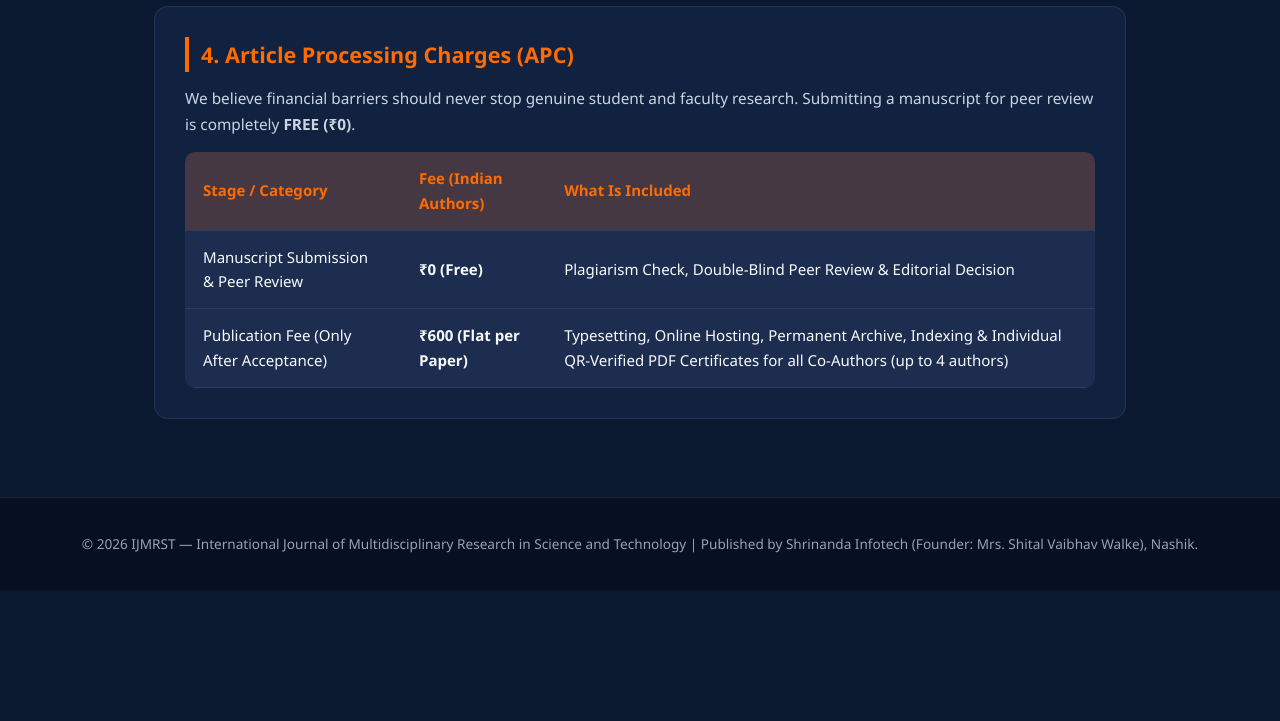
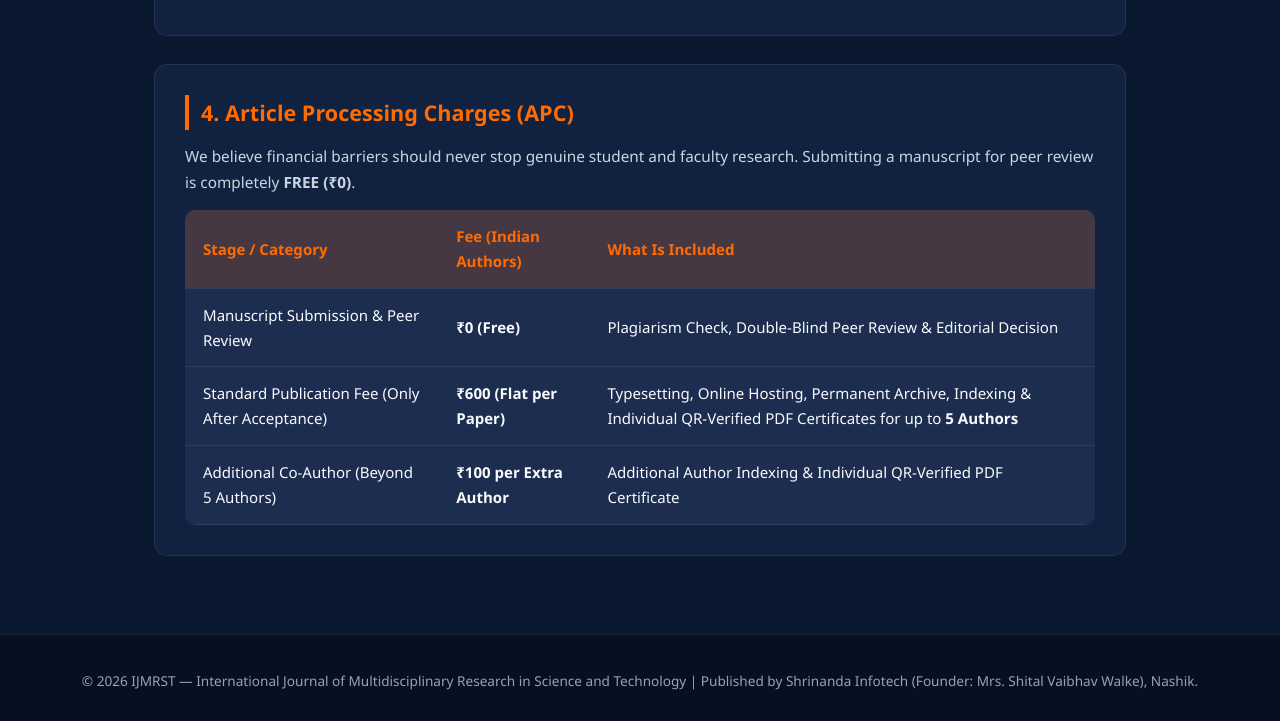
Before and after one commit to ShrinandaInfotech/ijmrst-journal, a plain HTML site: page guidelines.html in a window 1280 px wide. Shown: the part 1378-2099 px from the top of the page. Before the commit the page ends 1968 px from the top, so only its background shows below. Drawn offline with Linux system fonts and the light colour scheme.

Commit message:
Update guidelines.html

```diff
--- a/guidelines.html
+++ b/guidelines.html
@@ -309,6 +309,7 @@
       <p>Authors must submit original, unpublished manuscripts written in clear English (or verified regional scholarly abstracts where applicable) in <strong>.doc / .docx</strong> format.</p>
       <ul>
         <li><strong>Layout & Font:</strong> A4 page size, Double-Column format, Times New Roman font (Title: 16pt Bold, Headings: 11pt Bold, Body Text: 10pt Regular).</li>
+        <li><strong>Author Limit:</strong> Up to <strong>5 Authors per manuscript</strong> (e.g., 4 student researchers + 1 faculty guide) are permitted under the standard publication tier.</li>
         <li><strong>Structure:</strong> Title, Author Details (Name, Designation, Department, Institution, Email), Abstract (150–250 words), 4–6 Keywords, Introduction, Methodology, Results & Discussion, Conclusion, and References (IEEE / APA format).</li>
         <li><strong>Page Limit:</strong> Standard papers should be between 4 to 12 pages, including high-resolution figures and tables.</li>
       </ul>
@@ -355,9 +356,14 @@
             <td>Plagiarism Check, Double-Blind Peer Review & Editorial Decision</td>
           </tr>
           <tr>
-            <td>Publication Fee (Only After Acceptance)</td>
+            <td>Standard Publication Fee (Only After Acceptance)</td>
             <td><strong>₹600 (Flat per Paper)</strong></td>
-            <td>Typesetting, Online Hosting, Permanent Archive, Indexing & Individual QR-Verified PDF Certificates for all Co-Authors (up to 4 authors)</td>
+            <td>Typesetting, Online Hosting, Permanent Archive, Indexing & Individual QR-Verified PDF Certificates for up to <strong>5 Authors</strong></td>
+          </tr>
+          <tr>
+            <td>Additional Co-Author (Beyond 5 Authors)</td>
+            <td><strong>₹100 per Extra Author</strong></td>
+            <td>Additional Author Indexing & Individual QR-Verified PDF Certificate</td>
           </tr>
         </tbody>
       </table>
```
